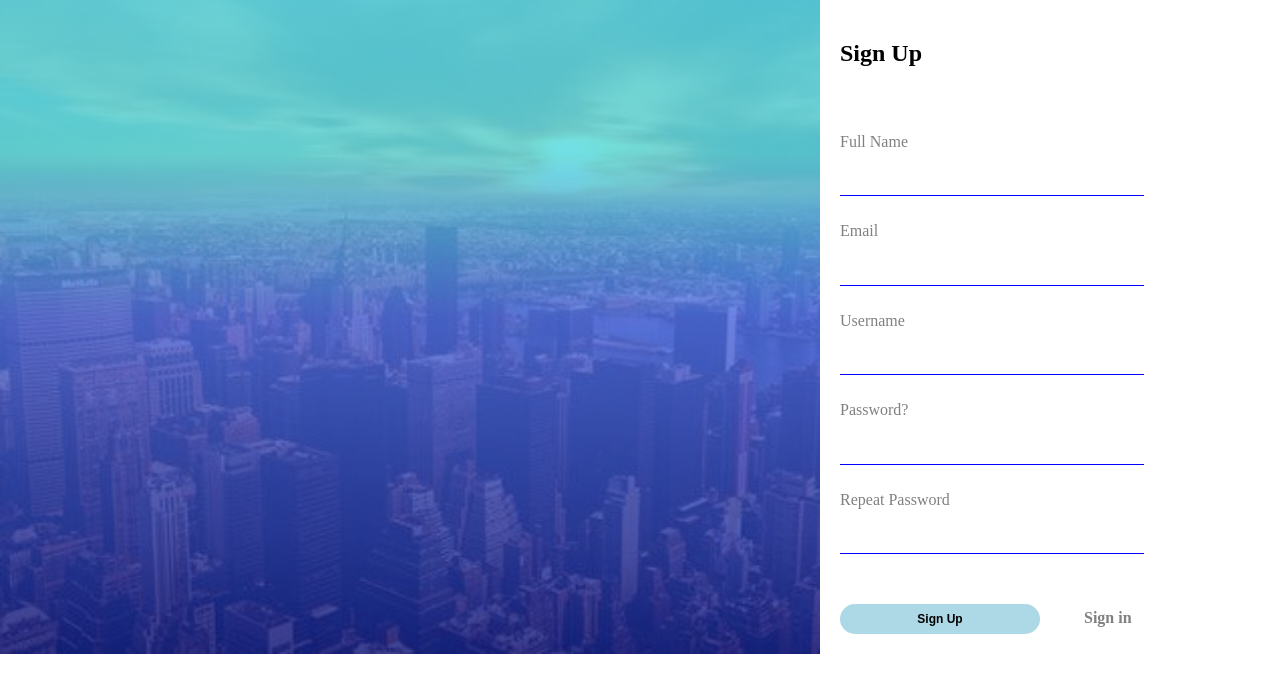
After one commit to teamtreasure/login, a PHP site: page /signup_page.php in a window 1280 px wide. The commit adds this page. Shown: the top 693 px of the page. Run offline with PHP 8.4, Linux system fonts and the light colour scheme.

Commit message:
Complete project

```diff
--- /dev/null
+++ b/dbcon.php
@@ -0,0 +1,13 @@
+<?php
+$servername = "localhost";
+$username = "root";
+$password = "";
+$dbname = "login";
+// Create connection
+$connect2db= mysqli_connect($servername, $username, $password, $dbname);
+
+// Check connection
+if (!$connect2db) {
+    die("Connection failed: " . mysqli_connect_error());
+}
+?>
--- /dev/null
+++ b/signup_page.php
@@ -0,0 +1,68 @@
+
+<!DOCTYPE html>
+<html>
+<head>
+	<meta charset="utf-8">
+	<link rel="stylesheet" type="text/css" href="style.css">
+	<title>Sign Up</title>
+</head>
+<body>
+	<div class="container-signup">
+		<div class="signup-image">
+			<img src="background.jpeg" id="s.image" width="820px" height="0px"><br>
+			<!-- <i id="team">TEAM TREASURE</i> -->
+		</div>
+		<div id="signup-form">
+			<form action="" method="post">
+			<h2>Sign Up</h2>
+			<label>Full Name</label><br>
+			<input type="text" class="form-control name" name="fullname" required><br>
+			<label id="em">Email</label><br>
+			<input type="Email" class="form-control name" name="email" required><br>
+			<label>Username</label><br>
+			<input type="name" name="username" required><br>
+			<label id="">Password?</label><br>
+			<input type="password" name="password" id="s.password" required><br>
+			<label>Repeat Password</label><br>
+			<input type="password" name="repassword" id="repassword" required><br>
+			<!-- <input type="checkbox" name="checkbox" id="check"><i id="check-writeup">I agree to the terms of User</i> <br>	 -->
+			<input type="submit" name="signup" id="signup" value="Sign Up" onClick="valid()">
+			<a href="index.php" id="signin">Sign in</a>
+
+		</form>
+		</div>
+
+	</div>
+
+</body>
+</html>
+<?php
+include_once('dbcon.php');
+
+if(isset($_POST['signup'])){
+$fname= $_POST['fullname'];
+$mail= $_POST['email'];
+$usern= $_POST['username'];
+$password= $_POST['password'];
+
+$sql="INSERT INTO registration (fullname, email, password, username) VALUES ('$fname', '$mail', '$password', '$usern') ";
+		$query=mysqli_query($connect2db,$sql) or die(mysqli_error($connect2db));
+echo '<script language="javascript">'."alert('You have successfully registered a staff!')"."alert('Click here to view your signin page')"."</script>";
+
+}
+?>
+<script type="text/javascript">
+function valid(){
+const password =document.getElementById("s.password");
+const repassword = document.getElementById("repassword");
+
+if(password.value != repassword.value)
+{
+alert("Password and Confirm Password Field do not match  !!");
+document.getElementById(repassword).focus();
+return false;
+}
+return true;
+}
+
+</script>
--- a/style.css
+++ b/style.css
@@ -7,8 +7,8 @@ body{
 	background-image:linear-gradient(180deg, rgba(86, 218, 226, 0.83) 23.5%, rgba(77, 110, 229, 0.819189) 48.59%, rgba(12, 30, 138, 0.797042) 100%),url("background.jpeg");
 	background-size: cover;
 	position: absolute;
-	width: 1440px;
-	height: 1024px;
+	width: 1360px;
+	height: 653px;
 	left: 0px;
 	top: 1px;
 	box-shadow: 0px 4px 4px rgba(0, 0, 0, 0.25);
@@ -89,3 +89,82 @@ input.name{ font-family: }
 	color: #D7CECE;
 	font-weight: bold;
 }
+.container-signup{
+	display: flex;
+	flex-flow: row;
+	margin: 0;
+	padding: 0;
+}
+.signup-image{
+	background-image: linear-gradient(180deg, rgba(86, 218, 226, 0.83) 23.5%, rgba(77, 110, 229, 0.819189) 48.59%, rgba(12, 30, 138, 0.797042) 100%),url("background.jpeg");
+	background-size: cover;
+}
+form{
+	padding: 10px;
+	margin: 10px;
+}
+h2{
+	padding-bottom: 20px;
+}
+label{
+	color: gray;
+	line-height: 70px;
+}
+input{
+	/*border-style: solid 0.5px;*/
+	border-right: none;
+	border-left: none;
+	border-bottom-color: blue;
+	border-top: none;
+	height: 16px;
+	width: 300px;
+	border-width: 1px;
+
+}
+a{
+	text-decoration: none;
+	margin-left: 40px;
+}
+#signup:hover{
+	background-color: blue;
+}
+#signup{
+	position: relative;
+	width: 200px;
+	height: 30px;
+	border:3px solid lightblue;
+	box-sizing: border-box;
+	border-radius: 40px;
+	background-color:  lightblue;
+	text-align: center;
+	color: #000;
+	margin-top: 50px;
+	font-weight: bold;
+	font-size: 12px;
+	line-height: 146.8%;
+
+}
+#check{
+	padding: 0px;
+	margin: 0px;
+	top:50px;
+	bottom: 50px;
+
+}
+#check-writeup{
+	margin-right: 300px;
+}
+#signin{
+	font-weight: bold;
+	color: gray;
+}
+#team{
+	font-size: 50px;
+	font-weight: bold;
+	text-align: center;
+	color: yellow;
+	margin:30px;
+
+
+
+}
```
Also changed, not shown: index.php (added, +48 -0 lines), login.sql (added, +52 -0 lines).
